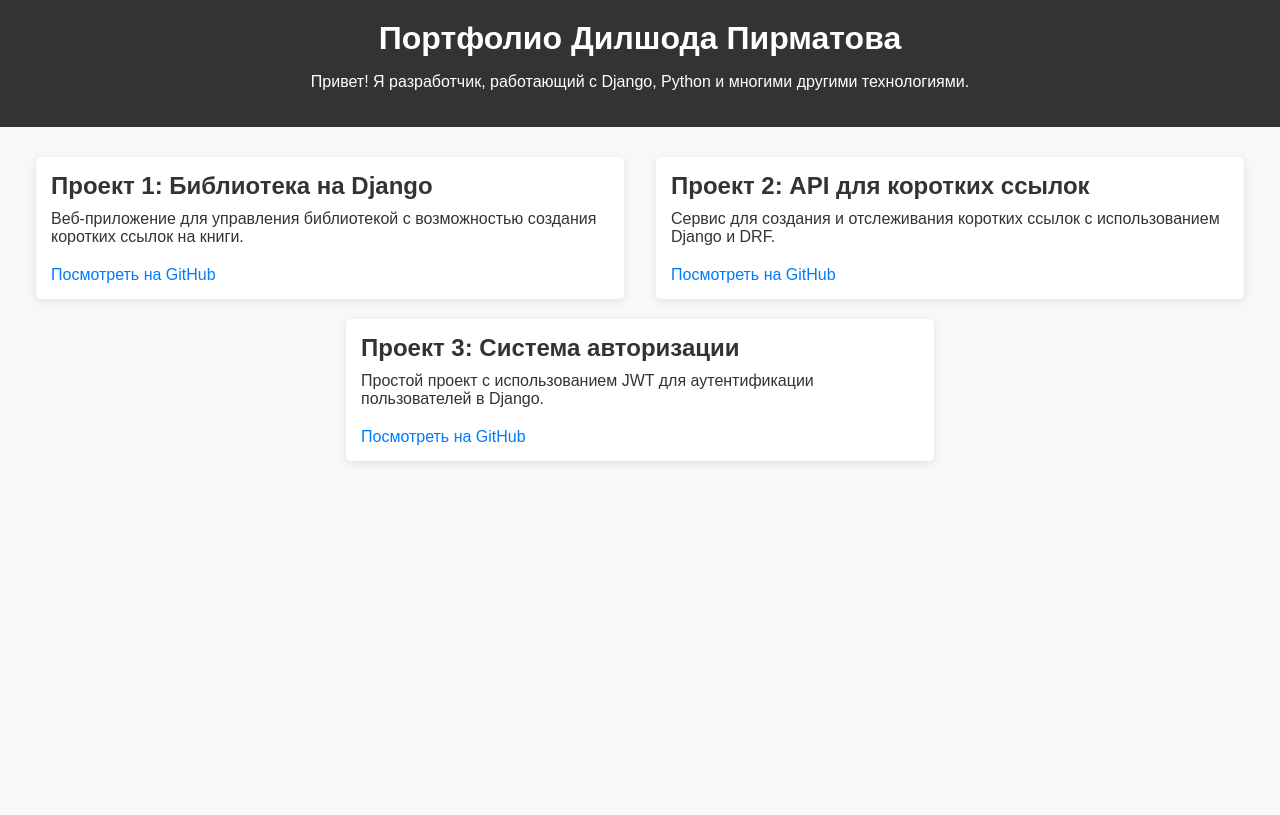
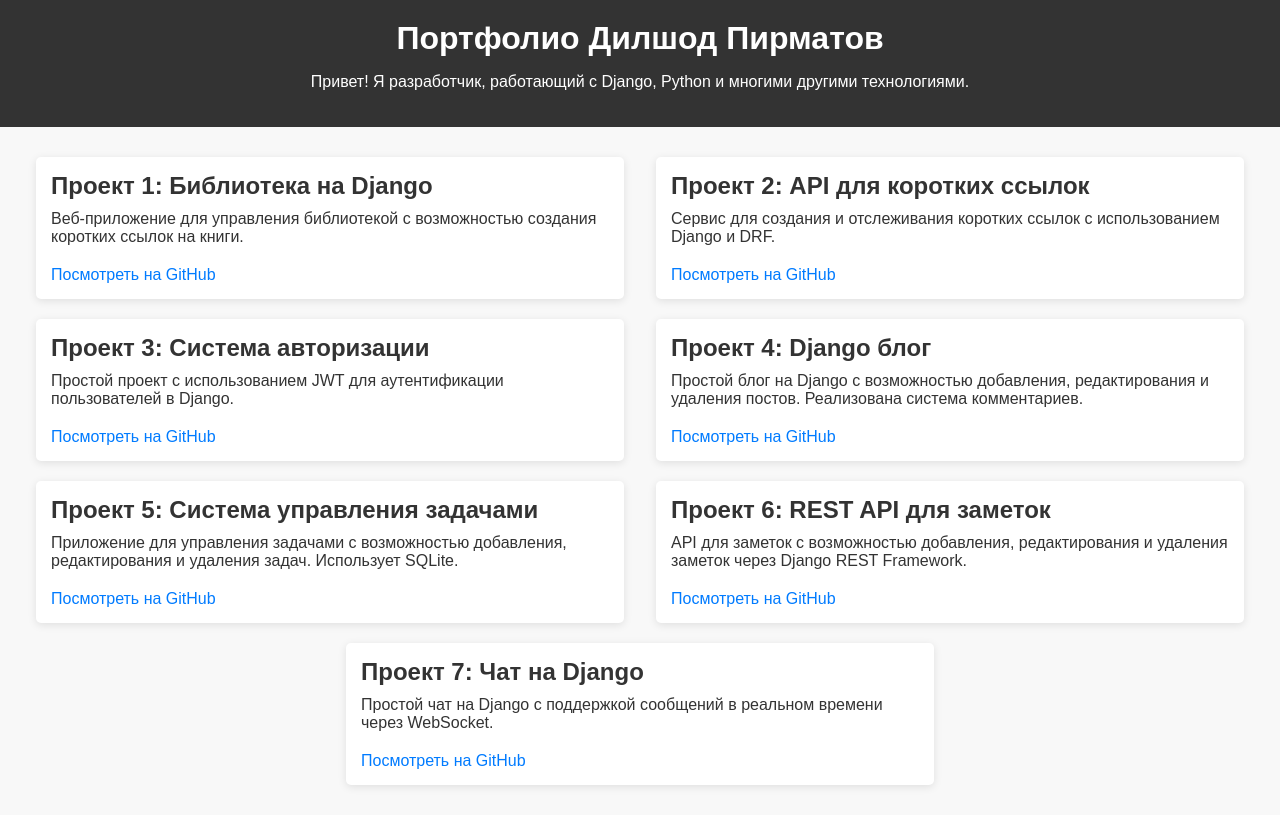
Before and after one commit to Pirmatov-Dilshod/Pirmatov-Dilshod.github.io, a plain HTML site: page index.html in a window 1280 px wide. Drawn offline with Linux system fonts and the light colour scheme.

Commit message:
Update index.html

```diff
--- a/index.html
+++ b/index.html
@@ -61,30 +61,59 @@
 </head>
 <body>
     <header>
-        <h1>Портфолио Дилшода Пирматова</h1>
+        <h1>Портфолио Дилшод Пирматов</h1>
         <p>Привет! Я разработчик, работающий с Django, Python и многими другими технологиями.</p>
     </header>
 
     <div class="projects">
+        <!-- Проект 1 -->
         <div class="project">
             <h2>Проект 1: Библиотека на Django</h2>
             <p>Веб-приложение для управления библиотекой с возможностью создания коротких ссылок на книги.</p>
             <a href="https://github.com/Pirmatov-Dilshod/library_project" target="_blank">Посмотреть на GitHub</a>
         </div>
 
+        <!-- Проект 2 -->
         <div class="project">
             <h2>Проект 2: API для коротких ссылок</h2>
             <p>Сервис для создания и отслеживания коротких ссылок с использованием Django и DRF.</p>
             <a href="https://github.com/Pirmatov-Dilshod/url-shortener" target="_blank">Посмотреть на GitHub</a>
         </div>
 
+        <!-- Проект 3 -->
         <div class="project">
             <h2>Проект 3: Система авторизации</h2>
             <p>Простой проект с использованием JWT для аутентификации пользователей в Django.</p>
             <a href="https://github.com/Pirmatov-Dilshod/auth-system" target="_blank">Посмотреть на GitHub</a>
         </div>
 
-        <!-- Добавь сюда другие проекты по аналогии -->
+        <!-- Проект 4 -->
+        <div class="project">
+            <h2>Проект 4: Django блог</h2>
+            <p>Простой блог на Django с возможностью добавления, редактирования и удаления постов. Реализована система комментариев.</p>
+            <a href="https://github.com/Pirmatov-Dilshod/django-blog" target="_blank">Посмотреть на GitHub</a>
+        </div>
+
+        <!-- Проект 5 -->
+        <div class="project">
+            <h2>Проект 5: Система управления задачами</h2>
+            <p>Приложение для управления задачами с возможностью добавления, редактирования и удаления задач. Использует SQLite.</p>
+            <a href="https://github.com/Pirmatov-Dilshod/task-manager" target="_blank">Посмотреть на GitHub</a>
+        </div>
+
+        <!-- Проект 6 -->
+        <div class="project">
+            <h2>Проект 6: REST API для заметок</h2>
+            <p>API для заметок с возможностью добавления, редактирования и удаления заметок через Django REST Framework.</p>
+            <a href="https://github.com/Pirmatov-Dilshod/notes-api" target="_blank">Посмотреть на GitHub</a>
+        </div>
+
+        <!-- Проект 7 -->
+        <div class="project">
+            <h2>Проект 7: Чат на Django</h2>
+            <p>Простой чат на Django с поддержкой сообщений в реальном времени через WebSocket.</p>
+            <a href="https://github.com/Pirmatov-Dilshod/django-chat" target="_blank">Посмотреть на GitHub</a>
+        </div>
     </div>
 </body>
 </html>
```
